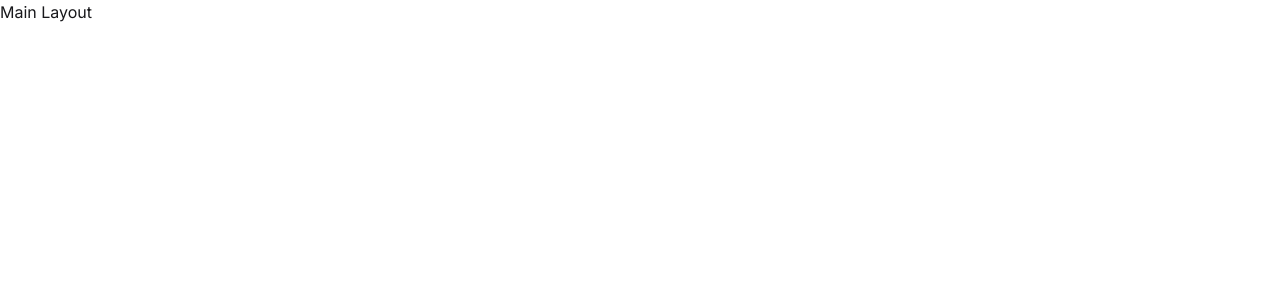
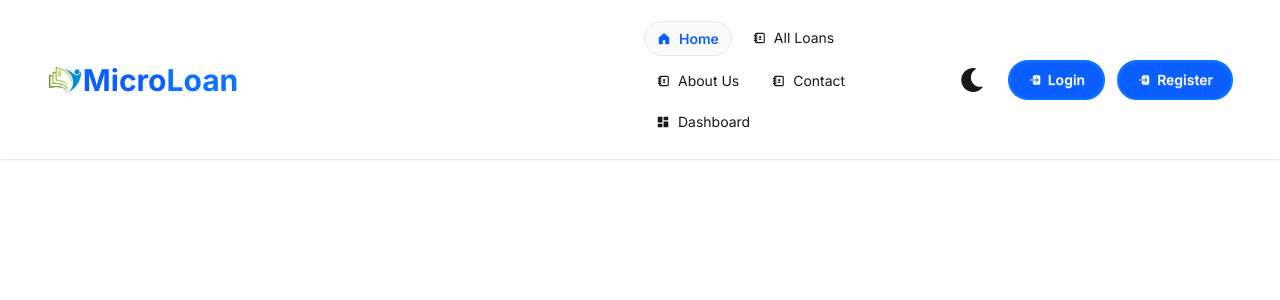
Before and after one commit to injamul007/b12-a11-loanlink-microloan-request-system-client-side, a React (Vite) app: page / in a window 1280 px wide. Shown: the top 300 px of the page. Built offline with nearby package versions, Linux system fonts and the light colour scheme.

Commit message:
setup basic navabr to see how it is looks

```diff
--- a/index.html
+++ b/index.html
@@ -4,7 +4,7 @@
     <meta charset="UTF-8" />
     <link rel="shortcut icon" href="./src/assets/loanLink_logo.png" type="image/x-icon">
     <meta name="viewport" content="width=device-width, initial-scale=1.0" />
-    <title>LoanLink || MicroLoan Request</title>
+    <title>MicroLoan || Loan Request & Approval Tracker System</title>
   </head>
   <body>
     <div id="root"></div>
--- /dev/null
+++ b/src/components/Shared/LoadSpinner/LoadSpinner.jsx
@@ -0,0 +1,14 @@
+import React from "react";
+import spinner from "../../assets/loading_spinner.png"
+
+const LoadSpinner = () => {
+  return (
+    <div className="flex justify-center bg-transparent items-center py-16">
+      <h2 className="lg:text-[50px] text-4xl font-bold flex items-center justify-center bg-linear-to-r from-primary to-secondary bg-clip-text text-transparent">
+        L <img className="lg:w-16 w-12 animate-spin" src={spinner} alt="" /> ading...
+      </h2>
+    </div>
+  );
+};
+
+export default LoadSpinner;
--- /dev/null
+++ b/src/components/Shared/MyContainer/MyContainer.jsx
@@ -0,0 +1,7 @@
+import React from "react";
+
+const MyContainer = ({ className, children }) => {
+  return <div className={`${className} w-[94%] mx-auto`}>{children}</div>;
+};
+
+export default MyContainer;
--- /dev/null
+++ b/src/components/Shared/Navbar/Navbar.jsx
@@ -0,0 +1,223 @@
+import React, { useEffect, useState } from "react";
+import { Link, NavLink } from "react-router";
+import { GoHomeFill } from "react-icons/go";
+import { IoLogIn, IoLogOut } from "react-icons/io5";
+import { FaUser } from "react-icons/fa6";
+import { TiContacts } from "react-icons/ti";
+import { MdDashboard } from "react-icons/md";
+import navLogo from "../../../assets/loanLink_logo.png";
+import Swal from "sweetalert2";
+import { ClockLoader } from "react-spinners";
+import { FaSun, FaMoon } from "react-icons/fa";
+// import useAuth from "../../hook/useAuth";
+import MyContainer from "../MyContainer/MyContainer";
+
+const Navbar = () => {
+  // const { user, setUser, loading, logOutUserFunc } = useAuth();
+  const [theme, setTheme] = useState(localStorage.getItem("theme") || "light");
+  // const navigate = useNavigate();
+  const links = (
+    <>
+      <li>
+        <NavLink to={"/"}>
+          <GoHomeFill />
+          Home
+        </NavLink>
+      </li>
+      <li>
+        <NavLink to={"/all-loans"}>
+          <TiContacts /> All Loans
+        </NavLink>
+      </li>
+      <li>
+        <NavLink to={"/about-us"}>
+          <TiContacts /> About Us
+        </NavLink>
+      </li>
+      <li>
+        <NavLink to={"/contact"}>
+          <TiContacts /> Contact
+        </NavLink>
+      </li>
+      <li>
+        <NavLink to={"/dashboard"}>
+          <MdDashboard /> Dashboard
+        </NavLink>
+      </li>
+    </>
+  );
+
+  useEffect(() => {
+    const html = document.querySelector("html");
+    html.setAttribute("data-theme", theme);
+    localStorage.setItem("theme", theme);
+  }, [theme]);
+
+  const handleTheme = (checked) => {
+    setTheme(checked ? "dark" : "light");
+  };
+
+  // const handleLogOutUser = () => {
+  //   logOutUserFunc()
+  //     .then(() => {
+  //       Swal.fire({
+  //         position: "top-end",
+  //         icon: "success",
+  //         title: "LogOut Successful",
+  //         showConfirmButton: false,
+  //         timer: 1500,
+  //         customClass: {
+  //           popup: "small-swal-popup",
+  //         },
+  //       });
+  //       setUser(null);
+  //       navigate("/");
+  //     })
+  //     .catch((error) => {
+  //       toast.error(error.message);
+  //     });
+  // };
+
+  return (
+    <div className="navbar shadow-sm glass-card relative z-1000">
+      <MyContainer>
+        <div className="flex justify-between items-center py-1">
+          <div className="navbar-start">
+            <div className="dropdown">
+              <div
+                tabIndex={0}
+                role="button"
+                className="btn btn-ghost md:hidden"
+              >
+                <svg
+                  xmlns="http://www.w3.org/2000/svg"
+                  className="h-5 w-5"
+                  fill="none"
+                  viewBox="0 0 24 24"
+                  stroke="currentColor"
+                >
+                  {" "}
+                  <path
+                    strokeLinecap="round"
+                    strokeLinejoin="round"
+                    strokeWidth="2"
+                    d="M4 6h16M4 12h8m-8 6h16"
+                  />{" "}
+                </svg>
+              </div>
+              <ul
+                tabIndex="-1"
+                className="menu menu-sm dropdown-content bg-base-100 rounded-box z-50 mt-3 w-fit p-2 shadow absolute gap-2"
+              >
+                {links}
+              </ul>
+            </div>
+            <Link
+              to="/"
+              className="flex items-center gap-1 font-extrabold text-2xl sm:text-3xl group select-none"
+            >
+              <p className="text-primary group-hover:text-accent transition-colors duration-300 flex items-center text-xl md:text-2xl lg:text-3xl">
+                <img className="w-9" src={navLogo} alt="navLogo" />
+                Micro
+                <span className="text-secondary relative transition-all duration-300 group-hover:scale-110">
+                  Loan
+                  {/* subtle glowing underline */}
+                  <span className="absolute left-0 bottom-0 w-full h-[3px] bg-[#FFB703] opacity-0 group-hover:opacity-100 rounded-full transition-opacity duration-300"></span>
+                </span>
+              </p>
+            </Link>
+          </div>
+          <div className="navbar-center hidden md:flex">
+          </div>
+          <div className="navbar-end gap-3">
+            <div className="flex">
+            <div className="hidden md:flex">
+            <ul className="menu menu-horizontal px-1 gap-2">{links}</ul>
+            </div>
+              {/* daisyUi swap theme */}
+              <label className="swap swap-rotate">
+                <input
+                  type="checkbox"
+                  checked={theme === "dark"}
+                  onChange={(e) => handleTheme(e.target.checked)}
+                  aria-label="Toggle theme"
+                />
+
+                {/* swap-on (dark mode) */}
+                <FaSun className="swap-on w-6 h-6" />
+
+                {/* swap-off (light mode) */}
+                <FaMoon className="swap-off w-6 h-6" />
+              </label>
+            </div>
+            {/* {loading ? ( */}
+              {/* <ClockLoader color="#0B5FFF" size={34} /> */}
+            {/* ) : user ? ( */}
+              <>
+                <div className="dropdown dropdown-end z-50 hidden">
+                  <div
+                    tabIndex={0}
+                    role="button"
+                    className="btn btn-ghost btn-circle avatar"
+                  >
+                    <div className="w-10 h-10 border-2 border-gray-300 rounded-full">
+                      <img
+                        alt="Tailwind CSS Navbar component"
+                        referrerPolicy="no-referrer"
+                        src={
+                          // user.photoURL ||
+                          "https://i.ibb.co.com/xtMvGXq4/FB-IMG-1728123707089.jpg"
+                        }
+                      />
+                    </div>
+                  </div>
+                  <ul
+                    tabIndex="-1"
+                    className="menu  menu-sm dropdown-content bg-base-100 rounded-box z-50 mt-3 w-fit p-2 shadow"
+                  >
+                    <div className=" pb-3 border-b border-b-gray-200">
+                      {/* <li className="text-sm font-bold">{user.displayName}</li> */}
+                      {/* <li className="text-xs">{user.email}</li> */}
+                    </div>
+                    <li className="my-2">
+                      <NavLink to={"/dashboard/my-profile"}>
+                        <FaUser /> Profile
+                      </NavLink>
+                    </li>
+                    <li>
+                      <button
+                        // onClick={handleLogOutUser}
+                        className="btn btn-sm my-btn flex lg:hidden"
+                      >
+                        <IoLogOut /> Logout
+                      </button>
+                    </li>
+                  </ul>
+                </div>
+                <button
+                  // onClick={handleLogOutUser}
+                  // className="btn my-btn hidden lg:flex"
+                >
+                  {/* <IoLogOut /> Logout */}
+                </button>
+              </>
+            {/* ) : ( */}
+              <>
+                <Link to={"/login"} className="btn btn-sm md:btn-md lg:btn-md my-btn">
+                  {" "}
+                  <IoLogIn /> Login
+                </Link>
+                <Link to={"/register"} className="btn btn-sm md:btn-md lg:btn-md my-btn md:flex hidden">
+                  {" "}
+                  <IoLogIn /> Register
+                </Link>
+              </>
+            {/* )} */}
+          </div>
+        </div>
+      </MyContainer>
+    </div>
+  );
+};
+
+export default Navbar;
--- a/src/layouts/MainLayout.jsx
+++ b/src/layouts/MainLayout.jsx
@@ -1,9 +1,17 @@
 import React from 'react';
+import Navbar from '../components/Shared/Navbar/Navbar';
+import { Outlet } from 'react-router';
 
 const MainLayout = () => {
   return (
     <div>
-      <h2>Main Layout</h2>
+      <header>
+      <Navbar></Navbar>
+      </header>
+      <main className='min-h-[calc(100vh-508px)]'>
+        <Outlet></Outlet>
+      </main>
+      <footer></footer>
     </div>
   );
 };
--- /dev/null
+++ b/src/pages/Home/Home.jsx
@@ -0,0 +1,10 @@
+import React from 'react';
+
+const Home = () => {
+  return (
+    <div>
+    </div>
+  );
+};
+
+export default Home;
```
